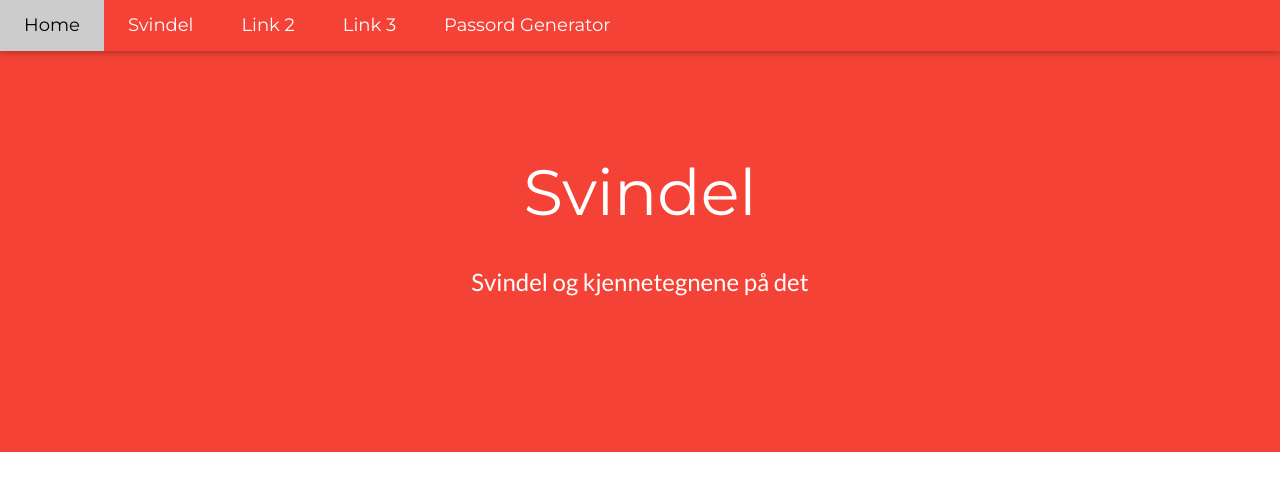
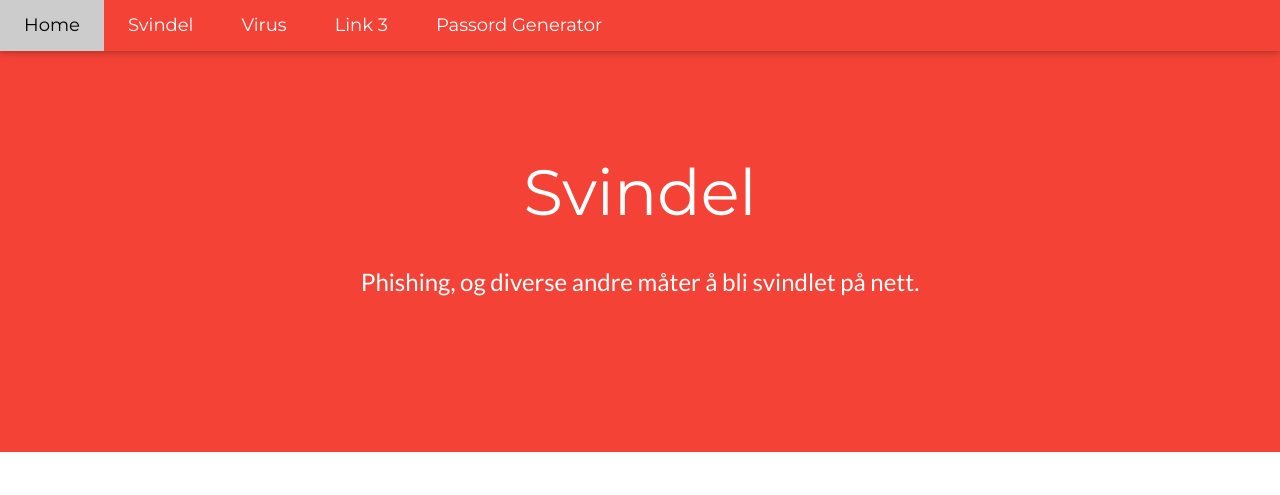
Before and after one commit to mojitoen/SP2, a Flask app: page /svindel in a window 1280 px wide. Shown: the top 495 px of the page. Run offline with Flask 2, Linux system fonts and the light colour scheme.

Commit message:
Byttet navn på bort i mot alle filene for at det skal bli enklere for oss å forstå hvordan vi beveger oss.

```diff
--- a/main.py
+++ b/main.py
@@ -10,17 +10,17 @@ app = Flask(__name__)
 # seen on the website.
 @app.route('/')
 def Index():
-    return render_template('test.html')
+    return render_template('index.html')
 
 
 @app.route('/svindel')
 def tips1():
-    return render_template('tips1.html')
+    return render_template('swindle.html')
 
 
-@app.route('/tips2')
+@app.route('/virus')
 def tips2():
-    return render_template('tips2.html')
+    return render_template('virus.html')
 
 
 @app.route('/tips3')
@@ -89,7 +89,7 @@ def pwgenerator():
 
 @app.route('/passordgenerator')
 def tips4():
-    return render_template('tips4.html')
+    return render_template('passordgenerator.html')
 
 
 @app.route('/odin/')
--- a/templates/test.html
+++ b/templates/index.html
@@ -20,7 +20,7 @@ body,h1,h2,h3,h4,h5,h6 {font-family: "Lato", sans-serif}
     <a class="w3-bar-item w3-button w3-hide-medium w3-hide-large w3-right w3-padding-large w3-hover-white w3-large w3-red" href="javascript:void(0);" onclick="myFunction()" title="Toggle Navigation Menu"><i class="fa fa-bars"></i></a>
     <a href="/" class="w3-bar-item w3-button w3-padding-large w3-white">Home</a>
     <a href="/svindel" class="w3-bar-item w3-button w3-hide-small w3-padding-large w3-hover-white">Svindel</a>
-    <a href="/tips2" class="w3-bar-item w3-button w3-hide-small w3-padding-large w3-hover-white">Link 2</a>
+    <a href="/virus" class="w3-bar-item w3-button w3-hide-small w3-padding-large w3-hover-white">Virus</a>
     <a href="/tips3" class="w3-bar-item w3-button w3-hide-small w3-padding-large w3-hover-white">Link 3</a>
     <a href="/passordgenerator" class="w3-bar-item w3-button w3-hide-small w3-padding-large w3-hover-white">Passord Generator</a>
   </div>
@@ -28,7 +28,7 @@ body,h1,h2,h3,h4,h5,h6 {font-family: "Lato", sans-serif}
   <!-- Navbar on small screens -->
   <div id="navDemo" class="w3-bar-block w3-white w3-hide w3-hide-large w3-hide-medium w3-large">
     <a href="/svindel" class="w3-bar-item w3-button w3-padding-large">Svindel</a>
-    <a href="/tips2" class="w3-bar-item w3-button w3-padding-large">Link 2</a>
+    <a href="/virus" class="w3-bar-item w3-button w3-padding-large">Virus</a>
     <a href="/tips3" class="w3-bar-item w3-button w3-padding-large">Link 3</a>
     <a href="/passordgenerator" class="w3-bar-item w3-button w3-padding-large">Passord Generator</a>
   </div>
--- a/templates/tips4.html
+++ b/templates/passordgenerator.html
@@ -20,7 +20,7 @@ body,h1,h2,h3,h4,h5,h6 {font-family: "Lato", sans-serif}
         <a class="w3-bar-item w3-button w3-hide-medium w3-hide-large w3-right w3-padding-large w3-hover-white w3-large w3-red" href="javascript:void(0);" onclick="myFunction()" title="Toggle Navigation Menu"><i class="fa fa-bars"></i></a>
         <a href="/" class="w3-bar-item w3-button w3-padding-large w3-white">Home</a>
         <a href="/svindel" class="w3-bar-item w3-button w3-hide-small w3-padding-large w3-hover-white">Svindel</a>
-        <a href="/tips2" class="w3-bar-item w3-button w3-hide-small w3-padding-large w3-hover-white">Link 2</a>
+        <a href="/virus" class="w3-bar-item w3-button w3-hide-small w3-padding-large w3-hover-white">Virus</a>
         <a href="/tips3" class="w3-bar-item w3-button w3-hide-small w3-padding-large w3-hover-white">Link 3</a>
         <a href="/passordgenerator" class="w3-bar-item w3-button w3-hide-small w3-padding-large w3-hover-white">Passord Generator</a>
     </div>
@@ -28,7 +28,7 @@ body,h1,h2,h3,h4,h5,h6 {font-family: "Lato", sans-serif}
     <!-- Navbar on small screens -->
     <div id="navDemo" class="w3-bar-block w3-white w3-hide w3-hide-large w3-hide-medium w3-large">
         <a href="/svindel" class="w3-bar-item w3-button w3-padding-large">Svindel</a>
-        <a href="/tips2" class="w3-bar-item w3-button w3-padding-large">Link 2</a>
+        <a href="/virus" class="w3-bar-item w3-button w3-padding-large">Virus</a>
         <a href="/tips3" class="w3-bar-item w3-button w3-padding-large">Link 3</a>
         <a href="/passordgenerator" class="w3-bar-item w3-button w3-padding-large">Passord Generator</a>
     </div>
--- a/templates/passwordgenerator.html
+++ b/templates/passwordgenerator.html
@@ -20,7 +20,7 @@ body,h1,h2,h3,h4,h5,h6 {font-family: "Lato", sans-serif}
         <a class="w3-bar-item w3-button w3-hide-medium w3-hide-large w3-right w3-padding-large w3-hover-white w3-large w3-red" href="javascript:void(0);" onclick="myFunction()" title="Toggle Navigation Menu"><i class="fa fa-bars"></i></a>
         <a href="/" class="w3-bar-item w3-button w3-padding-large w3-white">Home</a>
         <a href="/svindel" class="w3-bar-item w3-button w3-hide-small w3-padding-large w3-hover-white">Phishing</a>
-        <a href="/tips2" class="w3-bar-item w3-button w3-hide-small w3-padding-large w3-hover-white">Link 2</a>
+        <a href="/virus" class="w3-bar-item w3-button w3-hide-small w3-padding-large w3-hover-white">Virus</a>
         <a href="/tips3" class="w3-bar-item w3-button w3-hide-small w3-padding-large w3-hover-white">Link 3</a>
         <a href="/passordgenerator" class="w3-bar-item w3-button w3-hide-small w3-padding-large w3-hover-white">Passord Generator</a>
     </div>
@@ -28,7 +28,7 @@ body,h1,h2,h3,h4,h5,h6 {font-family: "Lato", sans-serif}
     <!-- Navbar on small screens -->
     <div id="navDemo" class="w3-bar-block w3-white w3-hide w3-hide-large w3-hide-medium w3-large">
         <a href="/svindel" class="w3-bar-item w3-button w3-padding-large">Phishing</a>
-        <a href="/tips2" class="w3-bar-item w3-button w3-padding-large">Link 2</a>
+        <a href="/virus" class="w3-bar-item w3-button w3-padding-large">Virus</a>
         <a href="/tips3" class="w3-bar-item w3-button w3-padding-large">Link 3</a>
         <a href="/passordgenerator" class="w3-bar-item w3-button w3-padding-large">Passord Generator</a>
     </div>
--- a/templates/tips1.html
+++ b/templates/swindle.html
@@ -20,7 +20,7 @@ body,h1,h2,h3,h4,h5,h6 {font-family: "Lato", sans-serif}
     <a class="w3-bar-item w3-button w3-hide-medium w3-hide-large w3-right w3-padding-large w3-hover-white w3-large w3-red" href="javascript:void(0);" onclick="myFunction()" title="Toggle Navigation Menu"><i class="fa fa-bars"></i></a>
     <a href="/" class="w3-bar-item w3-button w3-padding-large w3-white">Home</a>
     <a href="/svindel" class="w3-bar-item w3-button w3-hide-small w3-padding-large w3-hover-white">Svindel</a>
-    <a href="/tips2" class="w3-bar-item w3-button w3-hide-small w3-padding-large w3-hover-white">Link 2</a>
+    <a href="/virus" class="w3-bar-item w3-button w3-hide-small w3-padding-large w3-hover-white">Virus</a>
     <a href="/tips3" class="w3-bar-item w3-button w3-hide-small w3-padding-large w3-hover-white">Link 3</a>
     <a href="/passordgenerator" class="w3-bar-item w3-button w3-hide-small w3-padding-large w3-hover-white">Passord Generator</a>
   </div>
@@ -28,7 +28,7 @@ body,h1,h2,h3,h4,h5,h6 {font-family: "Lato", sans-serif}
   <!-- Navbar on small screens -->
   <div id="navDemo" class="w3-bar-block w3-white w3-hide w3-hide-large w3-hide-medium w3-large">
     <a href="/svindel" class="w3-bar-item w3-button w3-padding-large">Svindel</a>
-    <a href="/tips2" class="w3-bar-item w3-button w3-padding-large">Link 2</a>
+    <a href="/virus" class="w3-bar-item w3-button w3-padding-large">Virus</a>
     <a href="/tips3" class="w3-bar-item w3-button w3-padding-large">Link 3</a>
     <a href="/passordgenerator" class="w3-bar-item w3-button w3-padding-large">Passord Generator</a>
   </div>
@@ -37,7 +37,7 @@ body,h1,h2,h3,h4,h5,h6 {font-family: "Lato", sans-serif}
 <!-- Header -->
 <header class="w3-container w3-red w3-center" style="padding:128px 16px">
   <h1 class="w3-margin w3-jumbo">Svindel</h1>
-  <p class="w3-xlarge">Svindel og kjennetegnene på det</p>
+  <p class="w3-xlarge">Phishing, og diverse andre måter å bli svindlet på nett.</p>
 
 </header>
 
--- a/templates/tips3.html
+++ b/templates/tips3.html
@@ -20,7 +20,7 @@ body,h1,h2,h3,h4,h5,h6 {font-family: "Lato", sans-serif}
     <a class="w3-bar-item w3-button w3-hide-medium w3-hide-large w3-right w3-padding-large w3-hover-white w3-large w3-red" href="javascript:void(0);" onclick="myFunction()" title="Toggle Navigation Menu"><i class="fa fa-bars"></i></a>
     <a href="/" class="w3-bar-item w3-button w3-padding-large w3-white">Home</a>
     <a href="/svindel" class="w3-bar-item w3-button w3-hide-small w3-padding-large w3-hover-white">Svindel</a>
-    <a href="/tips2" class="w3-bar-item w3-button w3-hide-small w3-padding-large w3-hover-white">Link 2</a>
+    <a href="/virus" class="w3-bar-item w3-button w3-hide-small w3-padding-large w3-hover-white">Virus</a>
     <a href="/tips3" class="w3-bar-item w3-button w3-hide-small w3-padding-large w3-hover-white">Link 3</a>
     <a href="/passordgenerator" class="w3-bar-item w3-button w3-hide-small w3-padding-large w3-hover-white">Passord Generator</a>
   </div>
@@ -28,7 +28,7 @@ body,h1,h2,h3,h4,h5,h6 {font-family: "Lato", sans-serif}
   <!-- Navbar on small screens -->
   <div id="navDemo" class="w3-bar-block w3-white w3-hide w3-hide-large w3-hide-medium w3-large">
     <a href="/svindel" class="w3-bar-item w3-button w3-padding-large">Svindel</a>
-    <a href="/tips2" class="w3-bar-item w3-button w3-padding-large">Link 2</a>
+    <a href="/virus" class="w3-bar-item w3-button w3-padding-large">Virus</a>
     <a href="/tips3" class="w3-bar-item w3-button w3-padding-large">Link 3</a>
     <a href="/passordgenerator" class="w3-bar-item w3-button w3-padding-large">Passord Generator</a>
   </div>
```
Also changed, not shown: templates/virus.html (renamed from templates/tips2.html, +5 -5 lines).
